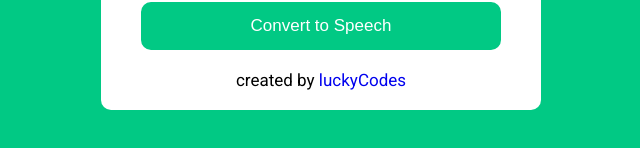
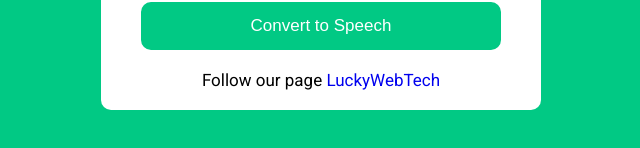
Before and after one commit to CcWeb-Tutorials/textToSpeechApp, a plain HTML site: page index.html in a window 1280 px wide. Shown: the part 328-476 px from the top of the page, without its empty margins (319-959 px from the left). Drawn offline with Linux system fonts and the light colour scheme.

Commit message:
Update index.html

```diff
--- a/index.html
+++ b/index.html
@@ -13,7 +13,7 @@
 <div class="container">
 	<textarea rows="8" id="msgField" placeholder="Enter text" required></textarea>
 	<input type="button" value="Convert to Speech" class="btn">
-	<p>created by <a href="https://web.facebook.com/luckyCodesEasyTuts/" target="_blank">luckyCodes</a></p>
+	<p>Follow our page <a href="https://web.facebook.com/LuckyWebTech/" target="_blank">LuckyWebTech</a></p>
 </div>
 
 <!-- javascript -->
```
